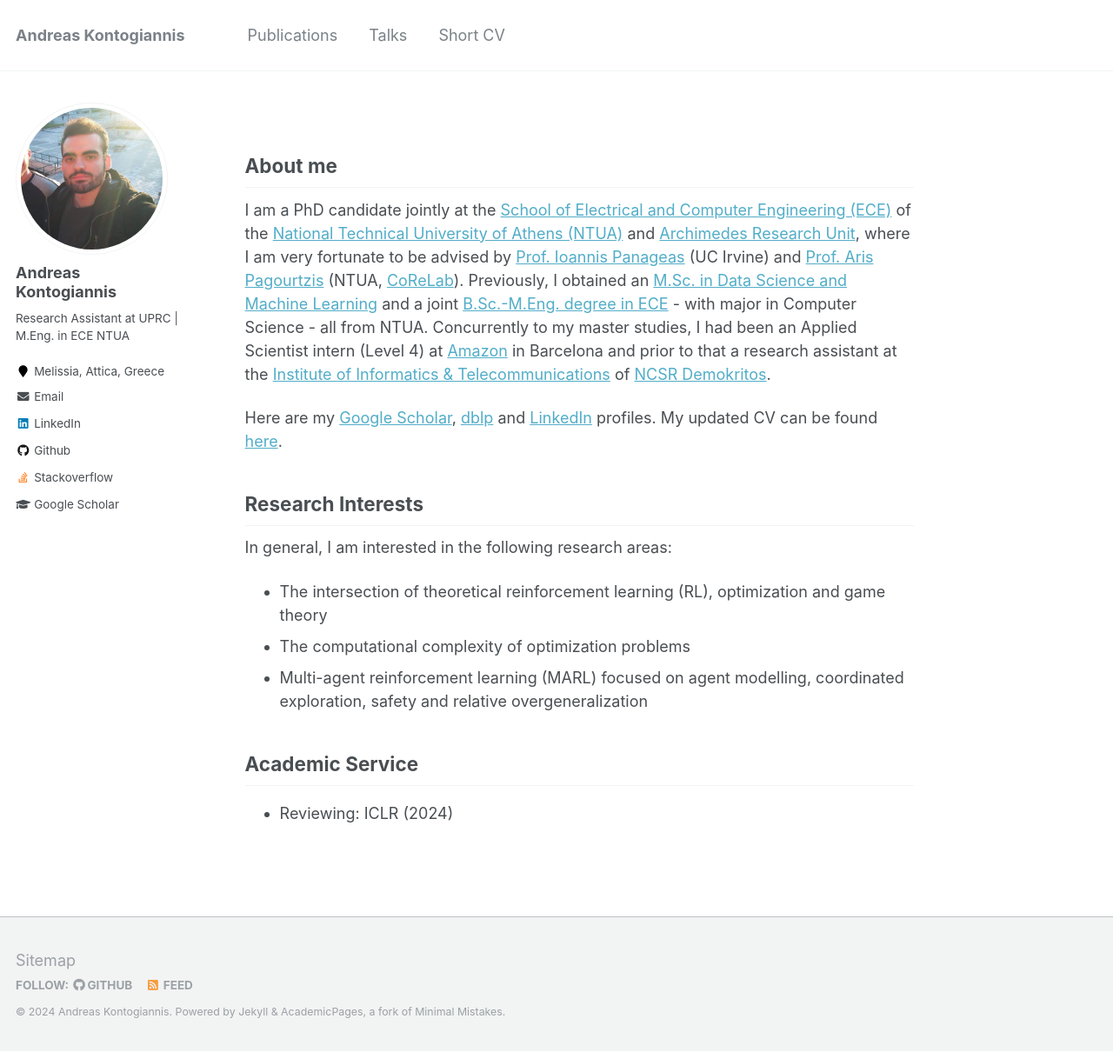
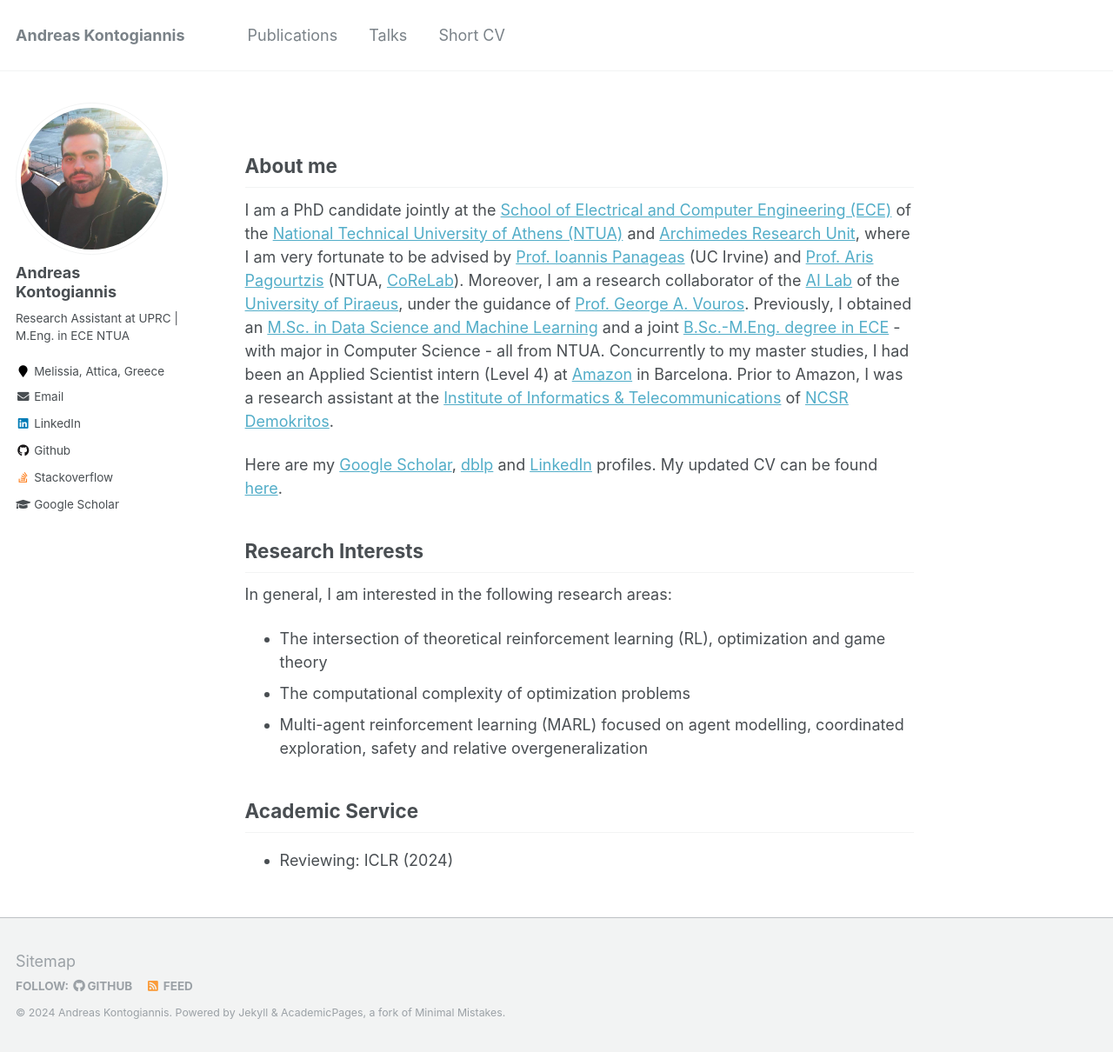
Before and after one commit to ddaedalus/ddaedalus.github.io, a Jekyll site: the page built from _pages/about.md, in a window 1280 px wide and 1210 px high. Shown: the whole window at 87% size. Built offline with Jekyll 4.4.1, drawn with Linux system fonts in a browser that asks for light colours.

Commit message:
Update about.md

```diff
--- a/_pages/about.md
+++ b/_pages/about.md
@@ -9,7 +9,7 @@ redirect_from:
 ---
 ## About me
 
-I am a PhD candidate jointly at the [School of Electrical and Computer Engineering (ECE)](https://www.ece.ntua.gr/en) of the [National Technical University of Athens (NTUA)](https://www.ntua.gr/en/) and [Archimedes Research Unit](https://archimedesai.gr/en/), where I am very fortunate to be advised by [Prof. Ioannis Panageas](https://panageas.github.io/) (UC Irvine) and [Prof. Aris Pagourtzis](https://www.ece.ntua.gr/en/staff/79) (NTUA, [CoReLab](https://corelab.ntua.gr/index.html)). Previously, I obtained an [M.Sc. in Data Science and Machine Learning](https://dsml.ece.ntua.gr/en) and a joint [B.Sc.-M.Eng. degree in ECE](https://www.ece.ntua.gr/en/undergraduate/info) - with major in Computer Science - all from NTUA. Concurrently to my master studies, I had been an Applied Scientist intern (Level 4) at [Amazon](https://www.amazon.science/) in Barcelona and prior to that a research assistant at the [Institute of Informatics & Telecommunications](https://www.iit.demokritos.gr/el/about-the-institute/) of [NCSR Demokritos](https://www.demokritos.gr/).
+I am a PhD candidate jointly at the [School of Electrical and Computer Engineering (ECE)](https://www.ece.ntua.gr/en) of the [National Technical University of Athens (NTUA)](https://www.ntua.gr/en/) and [Archimedes Research Unit](https://archimedesai.gr/en/), where I am very fortunate to be advised by [Prof. Ioannis Panageas](https://panageas.github.io/) (UC Irvine) and [Prof. Aris Pagourtzis](https://www.ece.ntua.gr/en/staff/79) (NTUA, [CoReLab](https://corelab.ntua.gr/index.html)). Moreover, I am a research collaborator of the [AI Lab](http://datacron1.ds.unipi.gr:9083/ai-lab/) of the [University of Piraeus](https://www.unipi.gr/unipi/en/), under the guidance of [Prof. George A. Vouros](http://datacron1.ds.unipi.gr:9083/ai-lab/george-vouros/). Previously, I obtained an [M.Sc. in Data Science and Machine Learning](https://dsml.ece.ntua.gr/en) and a joint [B.Sc.-M.Eng. degree in ECE](https://www.ece.ntua.gr/en/undergraduate/info) - with major in Computer Science - all from NTUA. Concurrently to my master studies, I had been an Applied Scientist intern (Level 4) at [Amazon](https://www.amazon.science/) in Barcelona. Prior to Amazon, I was a research assistant at the [Institute of Informatics & Telecommunications](https://www.iit.demokritos.gr/el/about-the-institute/) of [NCSR Demokritos](https://www.demokritos.gr/).
 
 Here are my [Google Scholar](https://scholar.google.nl/citations?hl=en&user=nBFso2IAAAAJ), [dblp](https://dblp.org/pid/309/6039.html) and [LinkedIn](https://www.linkedin.com/in/andreas-kontogiannis-2405a3176/) profiles. My updated CV can be found [here](https://github.com/ddaedalus/ddaedalus.github.io/blob/master/files/cv_kontogiannis_andreas_.pdf).
 
```
